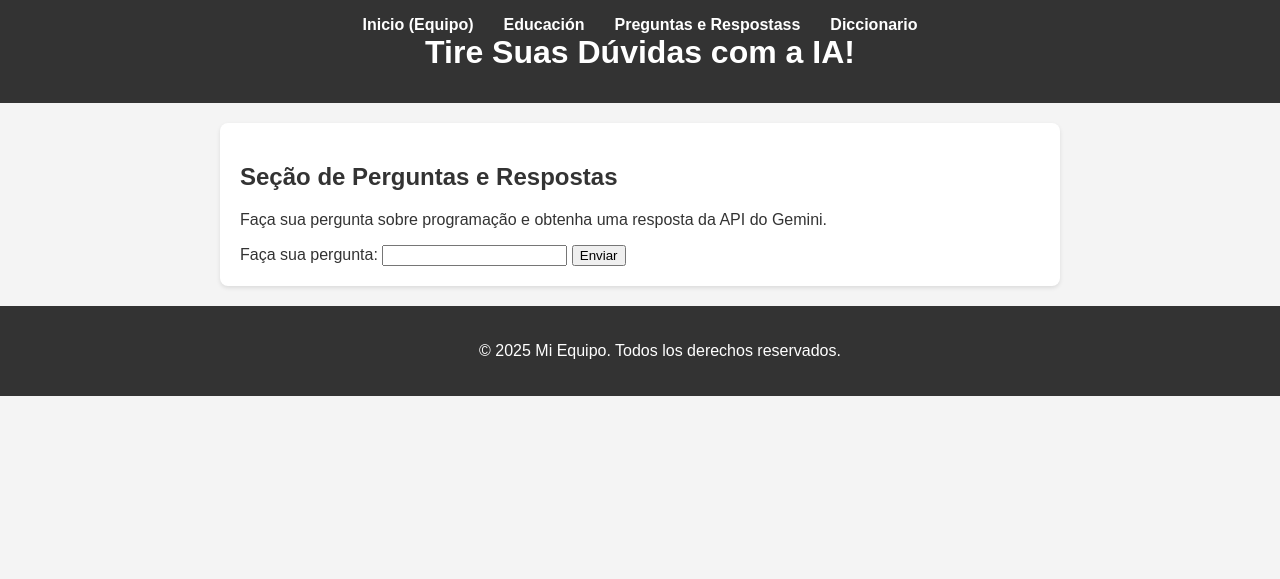
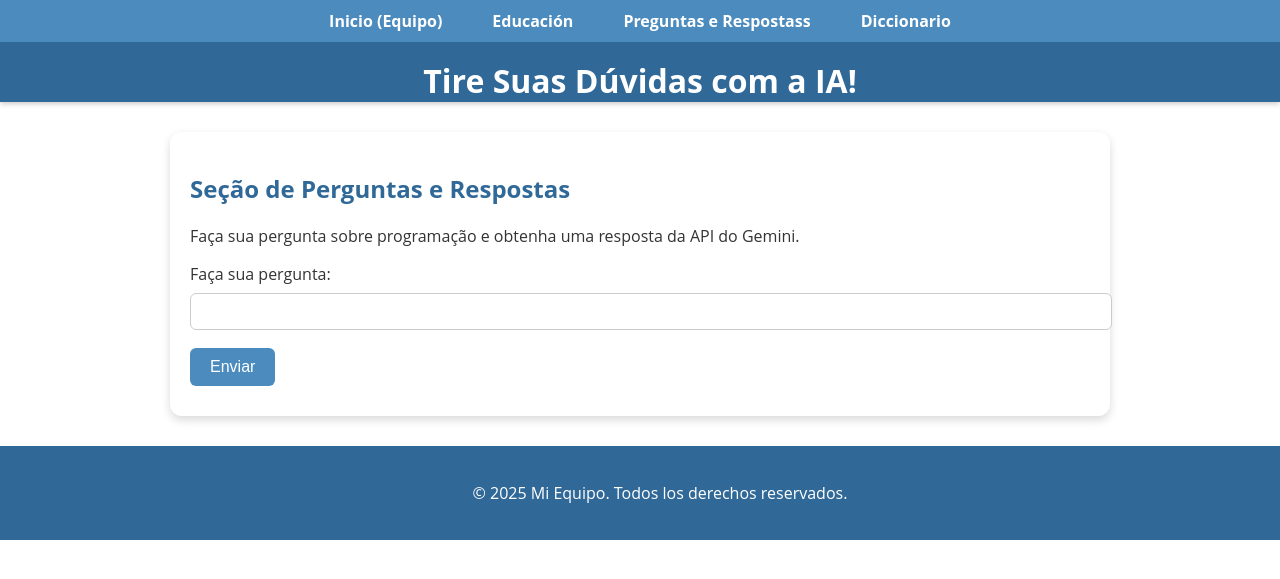
Before and after one commit to thiagoapa/projeto_intro_prog, a Flask app: page /qa in a window 1280 px wide. Shown: the top 579 px of the page. Run offline with Flask 3, Linux system fonts and the light colour scheme.

Commit message:
css alterado

```diff
--- a/static/css/style.css
+++ b/static/css/style.css
@@ -1,29 +1,26 @@
 body {
-    font-family: Arial, sans-serif;
+    font-family: 'Open Sans', Arial, sans-serif;
     margin: 0;
     padding: 0;
-    background-color: #f4f4f4;
+    background-color: #ffffff; /* fundo branco */
     color: #333;
 }
 
 header {
-    background-color: #333;
-    color: #fff;
-    padding: 1em 0;
+    background-color: #306998; /* azul escuro Python */
+    color: #ffffff;
     text-align: center;
-}
-
-header h1 {
-    margin: 0;
-    padding-bottom: 0.5em;
+    box-shadow: 0 2px 5px rgba(0, 0, 0, 0.2);
 }
 
 nav ul {
     list-style: none;
-    padding: 0;
+    padding: 10px 20px; /* 10px cima/baixo, 20px lados */
     margin: 0;
-    display: flex; /* Para que los elementos estén en fila */
-    justify-content: center; /* Para centrarlos */
+    display: flex;
+    justify-content: center;
+    background-color: #4B8BBE; /* azul claro Python */
+    border-bottom: 2px solid #306998; /* detalhe de separação opcional */
 }
 
 nav ul li {
@@ -31,31 +28,82 @@ nav ul li {
 }
 
 nav ul li a {
-    color: #fff;
+    color: #ffffff;
     text-decoration: none;
     font-weight: bold;
+    padding: 10px;
+    transition: background-color 0.3s, color 0.3s;
 }
 
 nav ul li a:hover {
-    text-decoration: underline;
+    background-color: #FFD43B; /* amarelo Python */
+    color: #333;
+    border-radius: 5px;
+}
+
+header h1 {
+    margin: 15px 0; /* espaço acima/abaixo do título */
+    font-size: 2em;
 }
 
 main {
     padding: 20px;
-    max-width: 800px;
-    margin: 20px auto;
-    background-color: #fff;
-    border-radius: 8px;
-    box-shadow: 0 2px 4px rgba(0, 0, 0, 0.1);
+    max-width: 900px;
+    margin: 30px auto;
+    background-color: #ffffff;
+    border-radius: 12px;
+    box-shadow: 0 4px 10px rgba(0, 0, 0, 0.15);
+}
+
+main h2, main h3 {
+    color: #306998; /* azul escuro nos títulos */
+}
+
+button, .btn {
+    background-color: #4B8BBE; /* azul claro */
+    color: #ffffff;
+    border: none;
+    padding: 10px 20px;
+    margin: 10px 0;
+    font-size: 1em;
+    cursor: pointer;
+    border-radius: 6px;
+    transition: background-color 0.3s;
+}
+
+button:hover, .btn:hover {
+    background-color: #306998; /* escurece no hover */
 }
 
 footer {
     text-align: center;
     padding: 20px;
-    margin-top: 20px;
-    background-color: #333;
-    color: #fff;
+    background-color: #306998;
+    color: #ffffff;
     position: relative;
     bottom: 0;
     width: 100%;
 }
+
+input[type="text"], textarea, select {
+    width: 100%;
+    padding: 10px;
+    margin: 8px 0;
+    border: 1px solid #ccc;
+    border-radius: 6px;
+}
+
+form input[type="submit"], form button {
+    background-color: #4B8BBE;
+    color: #fff;
+    border: none;
+    padding: 10px 20px;
+    margin-top: 10px;
+    border-radius: 6px;
+    cursor: pointer;
+    transition: background-color 0.3s;
+}
+
+form input[type="submit"]:hover, form button:hover {
+    background-color: #306998;
+}
```
